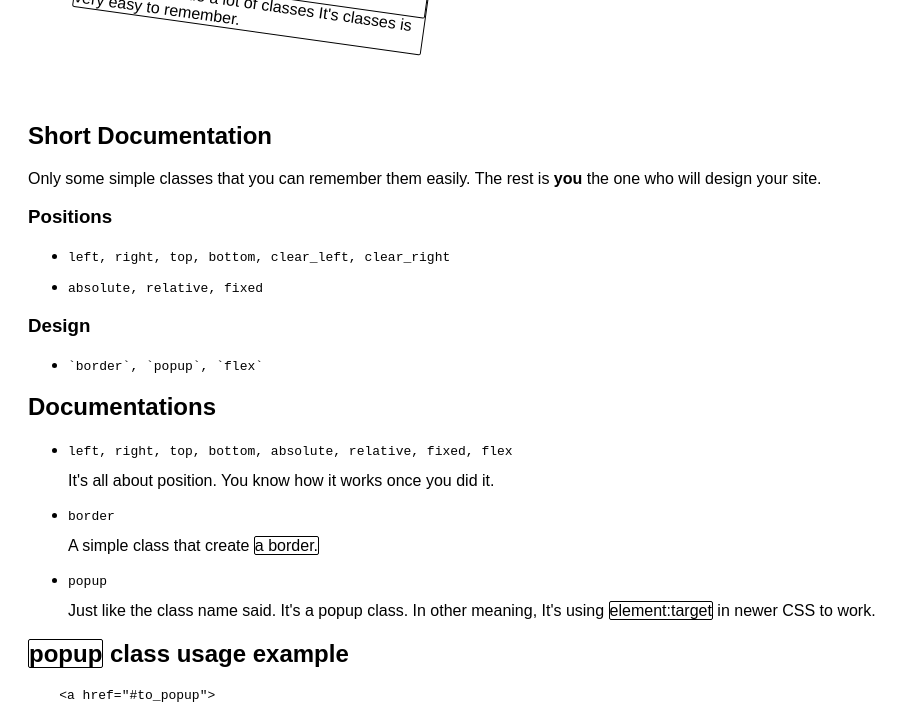
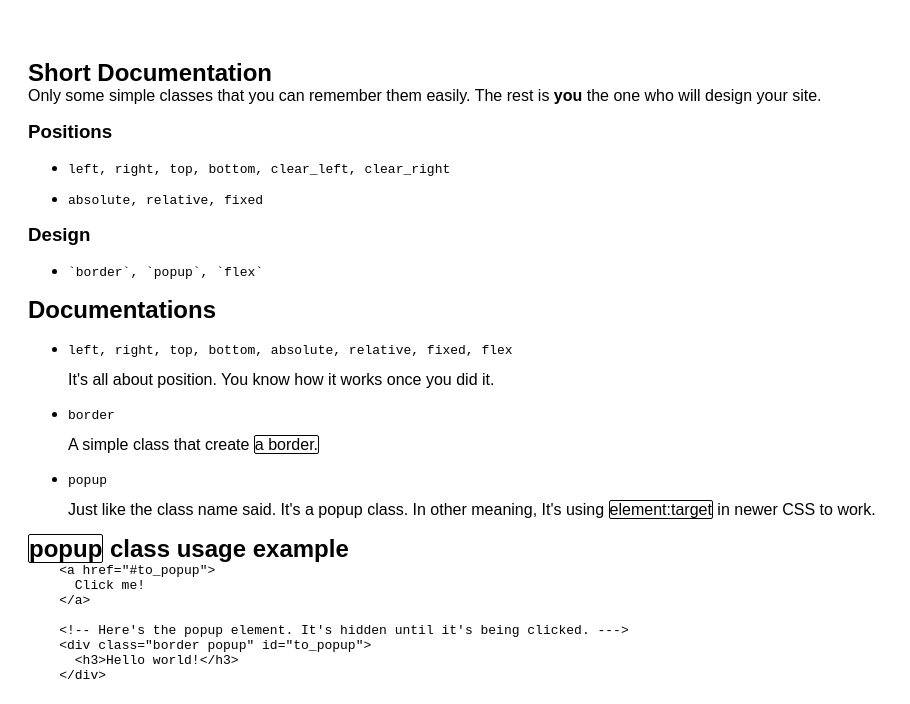
Before and after one commit to Yonle/Toard.css, a plain HTML site: page index.html in a window 1280 px wide. Shown: the part 234-938 px from the top of the page, without its empty margins (0-910 px from the left). Drawn offline with Linux system fonts and the light colour scheme.

Commit message:
toard.css: fix typo
Signed-off-by: Yonle <yonle@duck.com>

```diff
--- a/Toard.css
+++ b/Toard.css
@@ -1,7 +1,9 @@
 /* Toard.css - A simple, yet easy to use css. */
 /* https://github.com/Yonle/Toard.css */
 
-
+h1, h2, h3, h4 {
+  margin: 0;
+}
 
 pre {
   margin-top: 0;
```
